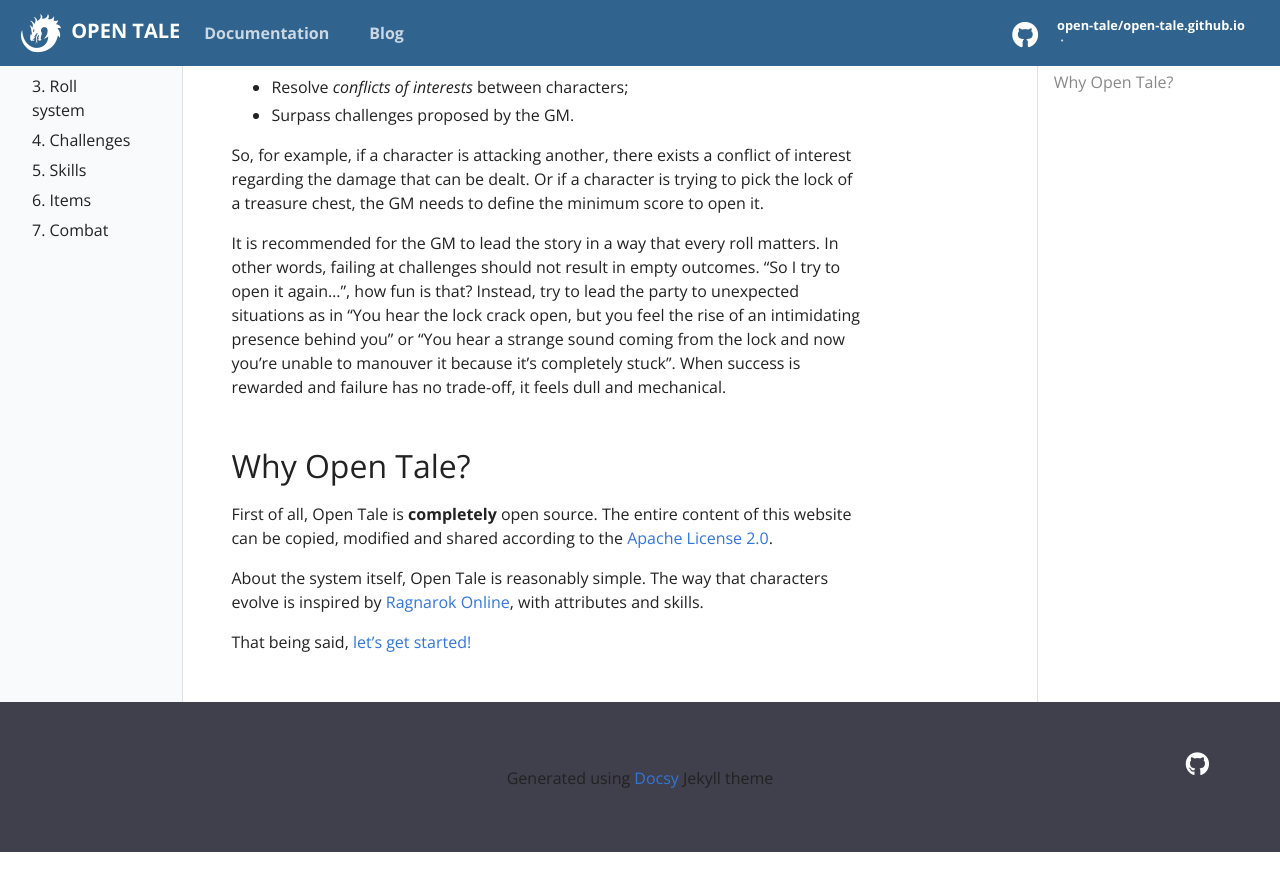
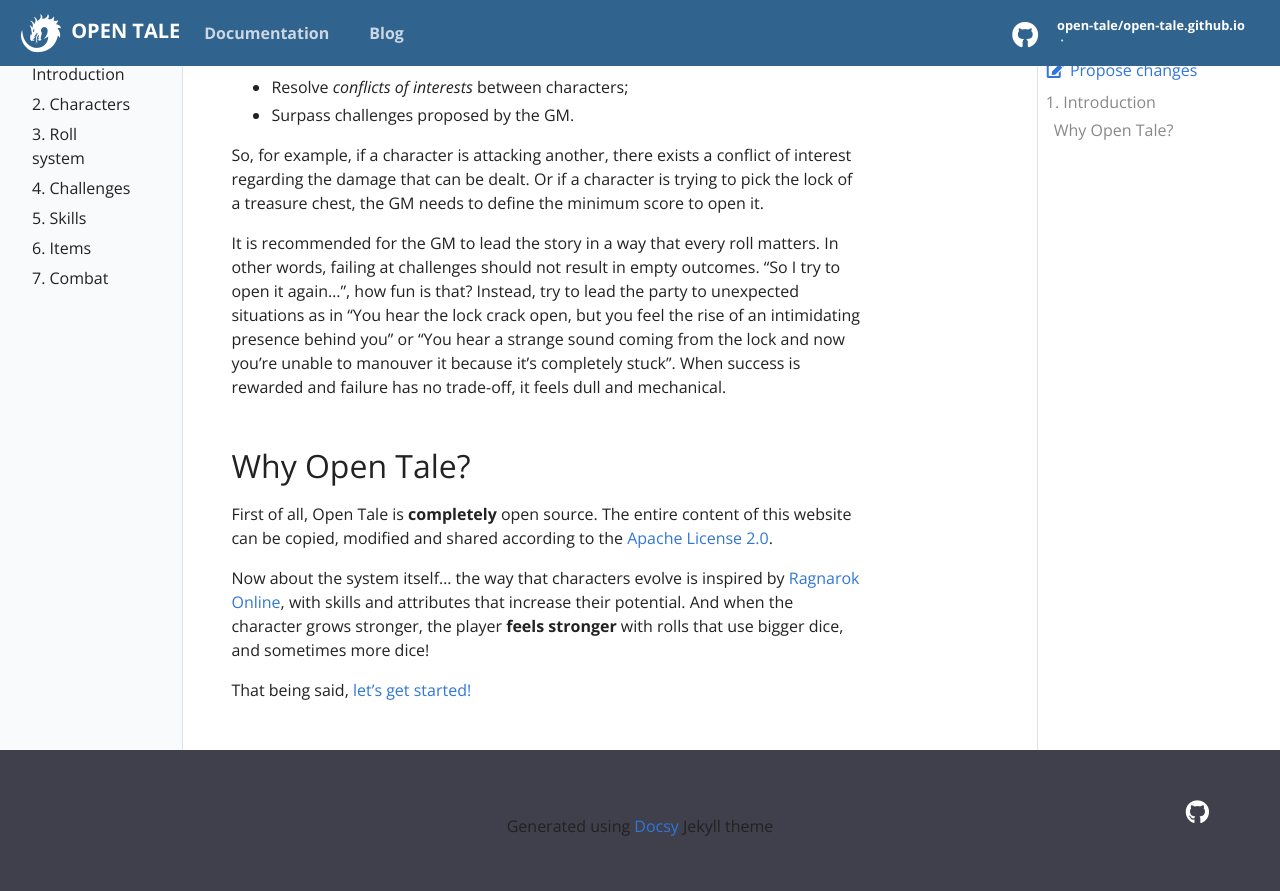
Before and after one commit to open-tale/open-tale.github.io, a Jekyll site: the page built from _docs/01-introduction.md, in a window 1280 px wide and 900 px high, scrolled down 612 px. Shown: the top 891 px of the window. Built offline with Jekyll 4.4.1, drawn with Linux system fonts in a browser that asks for light colours; before the commit the page ends 1464 px from its top, so only the background shows below that.

Commit message:
better intro

```diff
--- a/_docs/01-introduction.md
+++ b/_docs/01-introduction.md
@@ -53,8 +53,11 @@ First of all, Open Tale is **completely** open source. The entire content of
 this website can be copied, modified and shared according to the [Apache License
 2.0][apache].
 
-About the system itself, Open Tale is reasonably simple. The way that characters
-evolve is inspired by [Ragnarok Online][ragnarok], with attributes and skills.
+Now about the system itself... the way that characters evolve is inspired by
+[Ragnarok Online][ragnarok], with skills and attributes that increase their
+potential. And when the character grows stronger, the player **feels stronger**
+with rolls that use bigger dice, and sometimes more dice!
+
 
 That being said, [let's get started!](02-characters)
 
```
